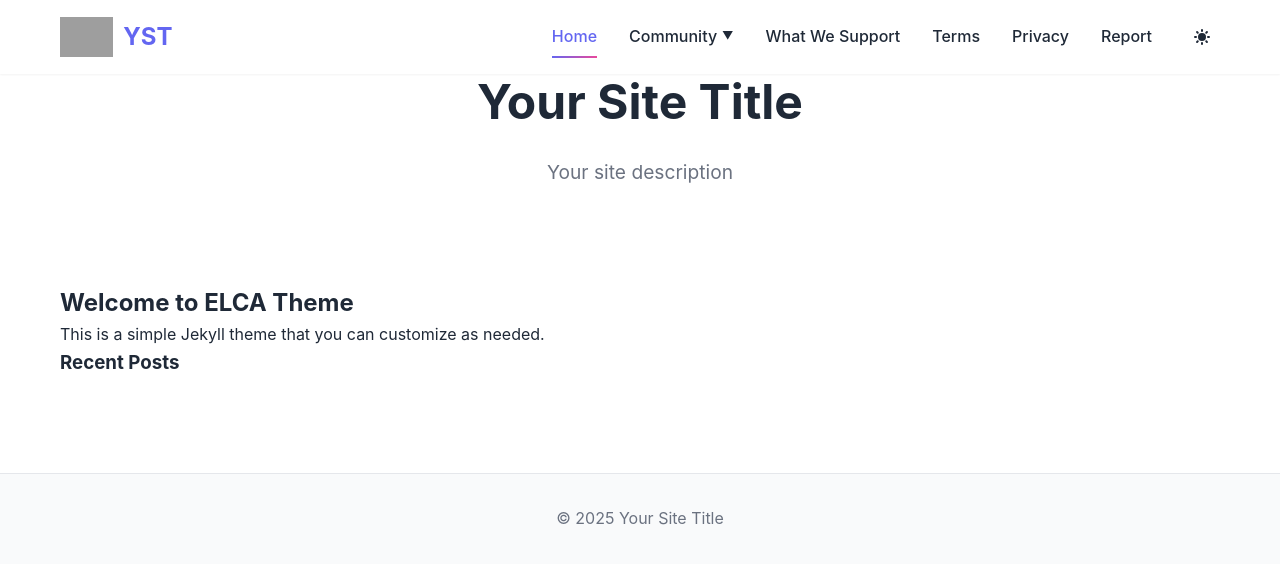
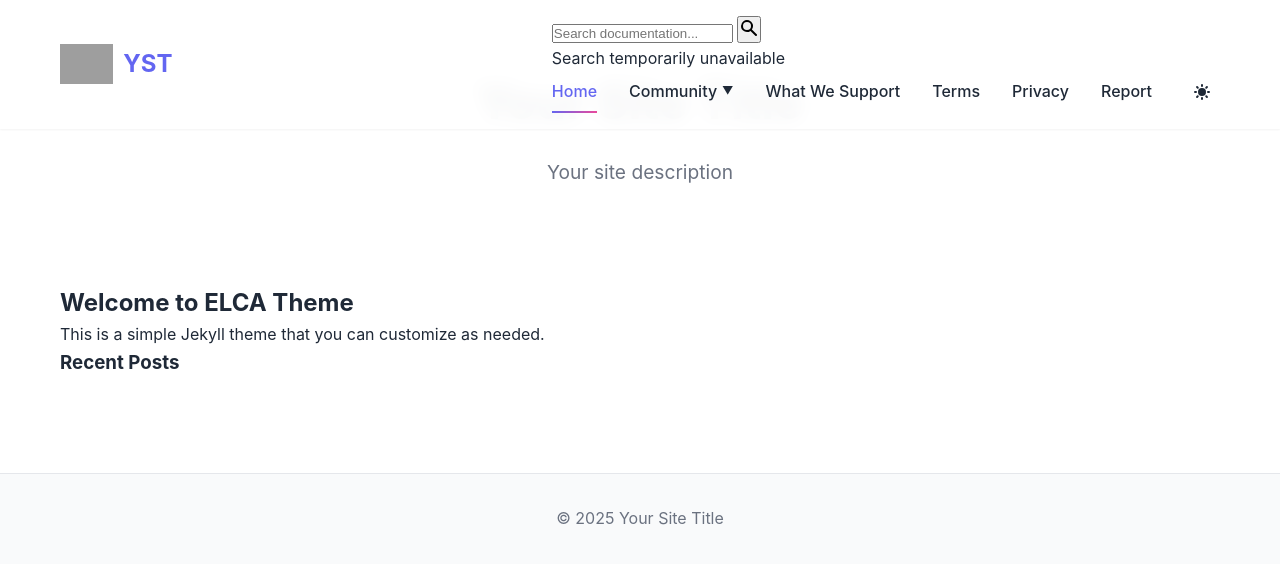
Before and after one commit to mr-izu/elca, a Jekyll site: the page built from index.html, in a window 1280 px wide. Shown: the top 564 px of the page. Built offline with Jekyll 4.4.1, drawn with Linux system fonts in a browser that asks for light colours; comment, search, counter and statistics services are not loaded; some of the changed lines change nothing that is shown.

Commit message:
Update header.html

```diff
--- a/_includes/header.html
+++ b/_includes/header.html
@@ -10,6 +10,19 @@
                 </a>
             </div>
             <nav class="nav">
+                <!-- Search Bar -->
+                <div class="search-container">
+                    <div class="search-box">
+                        <input type="text" id="search-input" placeholder="Search documentation..." aria-label="Search">
+                        <button class="search-button" id="search-button" aria-label="Perform search">
+                            <svg width="20" height="20" viewBox="0 0 20 20" fill="currentColor">
+                                <path fill-rule="evenodd" d="M8 4a4 4 0 100 8 4 4 0 000-8zM2 8a6 6 0 1110.89 3.476l4.817 4.817a1 1 0 01-1.414 1.414l-4.816-4.816A6 6 0 012 8z" clip-rule="evenodd"></path>
+                            </svg>
+                        </button>
+                    </div>
+                    <div class="search-results" id="search-results"></div>
+                </div>
+
                 <ul class="nav-menu">
                     {% for link in site.navigation %}
                     {% if link.dropdown %}
@@ -58,34 +71,120 @@
 </header>
 
 <script>
-    // JavaScript for mobile navigation, dark mode, and interactions
+    // JavaScript for search functionality
     document.addEventListener('DOMContentLoaded', function() {
-        // Dark mode functionality
-        const themeToggle = document.getElementById('themeToggle');
-        const prefersDarkScheme = window.matchMedia('(prefers-color-scheme: dark)');
+        // Search elements
+        const searchInput = document.getElementById('search-input');
+        const searchButton = document.getElementById('search-button');
+        const searchResults = document.getElementById('search-results');
+        let searchIndex = [];
 
-        // Get current theme from localStorage or system preference
-        const currentTheme = localStorage.getItem('theme') ||
-                            (prefersDarkScheme.matches ? 'dark' : 'light');
-
-        // Apply the current theme
-        document.documentElement.setAttribute('data-theme', currentTheme);
-
-        // Toggle theme function
-        function toggleTheme() {
-            const currentTheme = document.documentElement.getAttribute('data-theme');
-            const newTheme = currentTheme === 'dark' ? 'light' : 'dark';
-
-            document.documentElement.setAttribute('data-theme', newTheme);
-            localStorage.setItem('theme', newTheme);
+        // Load search index
+        function loadSearchIndex() {
+            fetch('{{ "/search-index.json" | relative_url }}')
+                .then(response => {
+                    if (!response.ok) throw new Error('Search index not found');
+                    return response.json();
+                })
+                .then(data => {
+                    searchIndex = data;
+                    console.log('Search index loaded with', data.length, 'items');
+                })
+                .catch(error => {
+                    console.error('Error loading search index:', error);
+                    searchResults.innerHTML = '<div class="search-error">Search temporarily unavailable</div>';
+                });
         }
 
-        // Theme toggle event listener
-        if (themeToggle) {
-            themeToggle.addEventListener('click', toggleTheme);
+        // Perform search
+        function performSearch(query) {
+            if (!query.trim() || searchIndex.length === 0) {
+                searchResults.classList.remove('active');
+                return;
+            }
+
+            const results = searchIndex.filter(item => {
+                const searchableText = (item.title + ' ' + item.content + ' ' + (item.tags || '')).toLowerCase();
+                return searchableText.includes(query.toLowerCase());
+            }).slice(0, 8); // Limit to 8 results
+
+            displayResults(results, query);
         }
 
-        // Mobile menu toggle
+        // Display results
+        function displayResults(results, query) {
+            if (results.length === 0) {
+                searchResults.innerHTML = '<div class="search-no-results">No results found for "' + query + '"</div>';
+            } else {
+                let html = '<div class="search-results-list">';
+                results.forEach(result => {
+                    // Highlight matching text in title and excerpt
+                    const title = highlightText(result.title, query);
+                    const excerpt = highlightText(result.excerpt, query);
+
+                    html += `
+                        <div class="search-result-item">
+                            <a href="${result.url}" class="search-result-link">
+                                <div class="search-result-title">${title}</div>
+                                <div class="search-result-excerpt">${excerpt}</div>
+                                <div class="search-result-url">${result.url}</div>
+                            </a>
+                        </div>
+                    `;
+                });
+                html += '</div>';
+                searchResults.innerHTML = html;
+            }
+            searchResults.classList.add('active');
+        }
+
+        // Highlight matching text
+        function highlightText(text, query) {
+            if (!query.trim()) return text;
+            const regex = new RegExp(`(${query.replace(/[.*+?^${}()|[\]\\]/g, '\\$&')})`, 'gi');
+            return text.replace(regex, '<mark>$1</mark>');
+        }
+
+        // Event listeners
+        searchInput.addEventListener('input', function() {
+            performSearch(this.value);
+        });
+
+        searchInput.addEventListener('focus', function() {
+            if (this.value.trim()) {
+                performSearch(this.value);
+            }
+        });
+
+        searchButton.addEventListener('click', function() {
+            performSearch(searchInput.value);
+        });
+
+        searchInput.addEventListener('keypress', function(e) {
+            if (e.key === 'Enter') {
+                performSearch(this.value);
+            }
+        });
+
+        // Close search results when clicking outside
+        document.addEventListener('click', function(e) {
+            if (!e.target.closest('.search-container')) {
+                searchResults.classList.remove('active');
+            }
+        });
+
+        // Close search results on escape key
+        document.addEventListener('keydown', function(e) {
+            if (e.key === 'Escape') {
+                searchResults.classList.remove('active');
+                searchInput.blur();
+            }
+        });
+
+        // Load search index when page loads
+        loadSearchIndex();
+
+        // Your existing JavaScript for mobile nav, dark mode, etc.
         const hamburger = document.querySelector('.hamburger');
         const navMenu = document.querySelector('.nav-menu');
         const dropdowns = document.querySelectorAll('.dropdown');
@@ -98,12 +197,11 @@
             });
         }
 
-        // Handle dropdowns - prevent redirect for dropdown parents
+        // Handle dropdowns
         dropdowns.forEach(dropdown => {
             const link = dropdown.querySelector('.nav-link');
             const dropdownMenu = dropdown.querySelector('.dropdown-menu');
 
-            // Desktop: show on hover
             dropdown.addEventListener('mouseenter', function() {
                 if (window.innerWidth > 768) {
                     dropdownMenu.style.opacity = '1';
@@ -120,13 +218,11 @@
                 }
             });
 
-            // Mobile: toggle on click
             link.addEventListener('click', function(e) {
                 if (window.innerWidth <= 768) {
                     e.preventDefault();
                     dropdown.classList.toggle('active');
 
-                    // Close other dropdowns
                     dropdowns.forEach(otherDropdown => {
                         if (otherDropdown !== dropdown) {
                             otherDropdown.classList.remove('active');
@@ -146,7 +242,7 @@
             }
         });
 
-        // Close mobile menu when clicking on a link (except dropdown parents)
+        // Close mobile menu when clicking on a link
         document.querySelectorAll('.nav-link').forEach(link => {
             link.addEventListener('click', (e) => {
                 if (window.innerWidth <= 768) {
@@ -160,16 +256,25 @@
             });
         });
 
-        // Close dropdowns when clicking outside
-        document.addEventListener('click', function(e) {
-            if (!e.target.closest('.dropdown') && window.innerWidth > 768) {
-                dropdowns.forEach(dropdown => {
-                    const dropdownMenu = dropdown.querySelector('.dropdown-menu');
-                    dropdownMenu.style.opacity = '0';
-                    dropdownMenu.style.visibility = 'hidden';
-                    dropdownMenu.style.transform = 'translateY(10px)';
-                });
-            }
-        });
+        // Dark mode functionality
+        const themeToggle = document.getElementById('themeToggle');
+        const prefersDarkScheme = window.matchMedia('(prefers-color-scheme: dark)');
+
+        const currentTheme = localStorage.getItem('theme') ||
+                            (prefersDarkScheme.matches ? 'dark' : 'light');
+
+        document.documentElement.setAttribute('data-theme', currentTheme);
+
+        function toggleTheme() {
+            const currentTheme = document.documentElement.getAttribute('data-theme');
+            const newTheme = currentTheme === 'dark' ? 'light' : 'dark';
+
+            document.documentElement.setAttribute('data-theme', newTheme);
+            localStorage.setItem('theme', newTheme);
+        }
+
+        if (themeToggle) {
+            themeToggle.addEventListener('click', toggleTheme);
+        }
     });
 </script>
```
